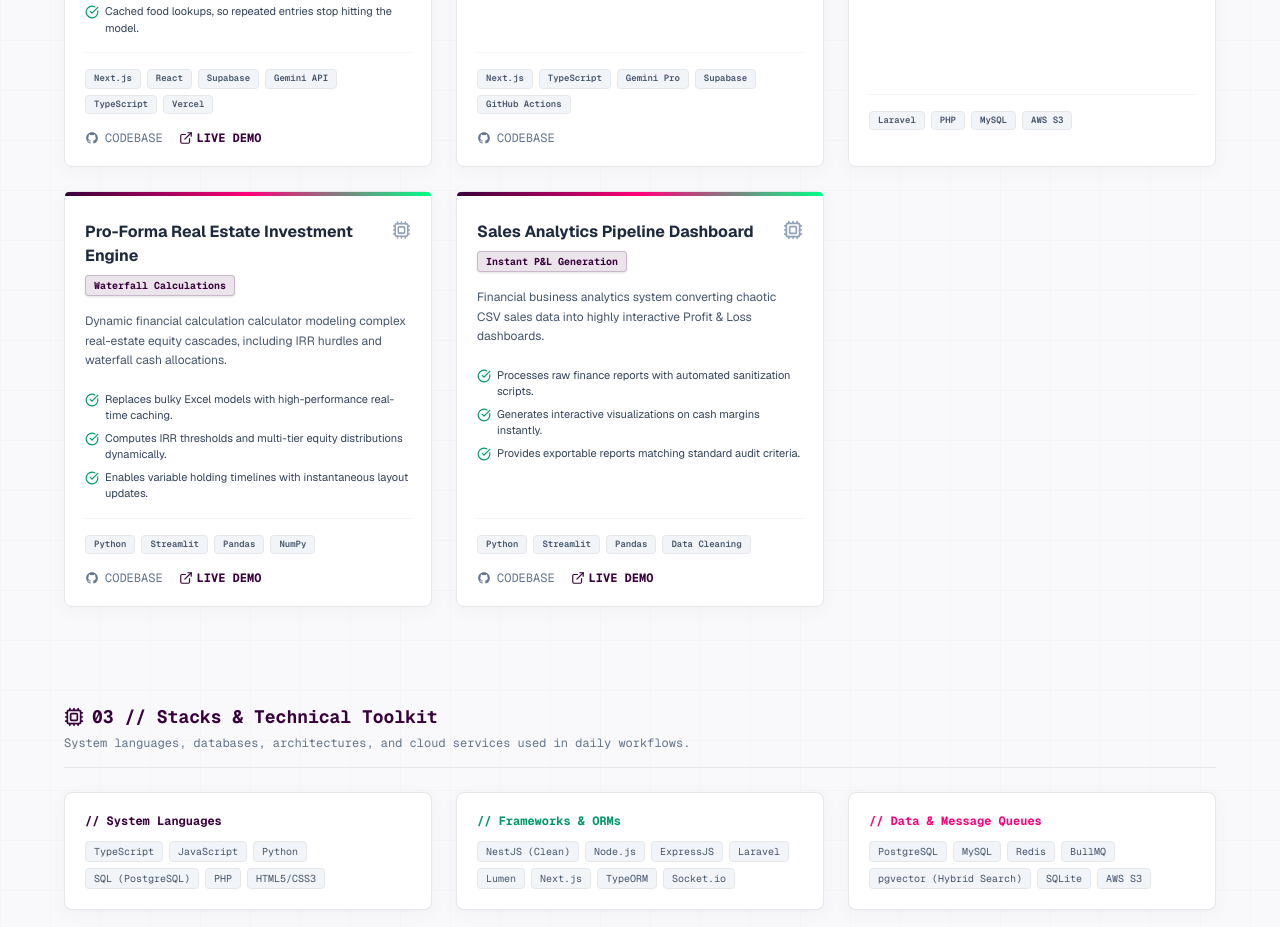
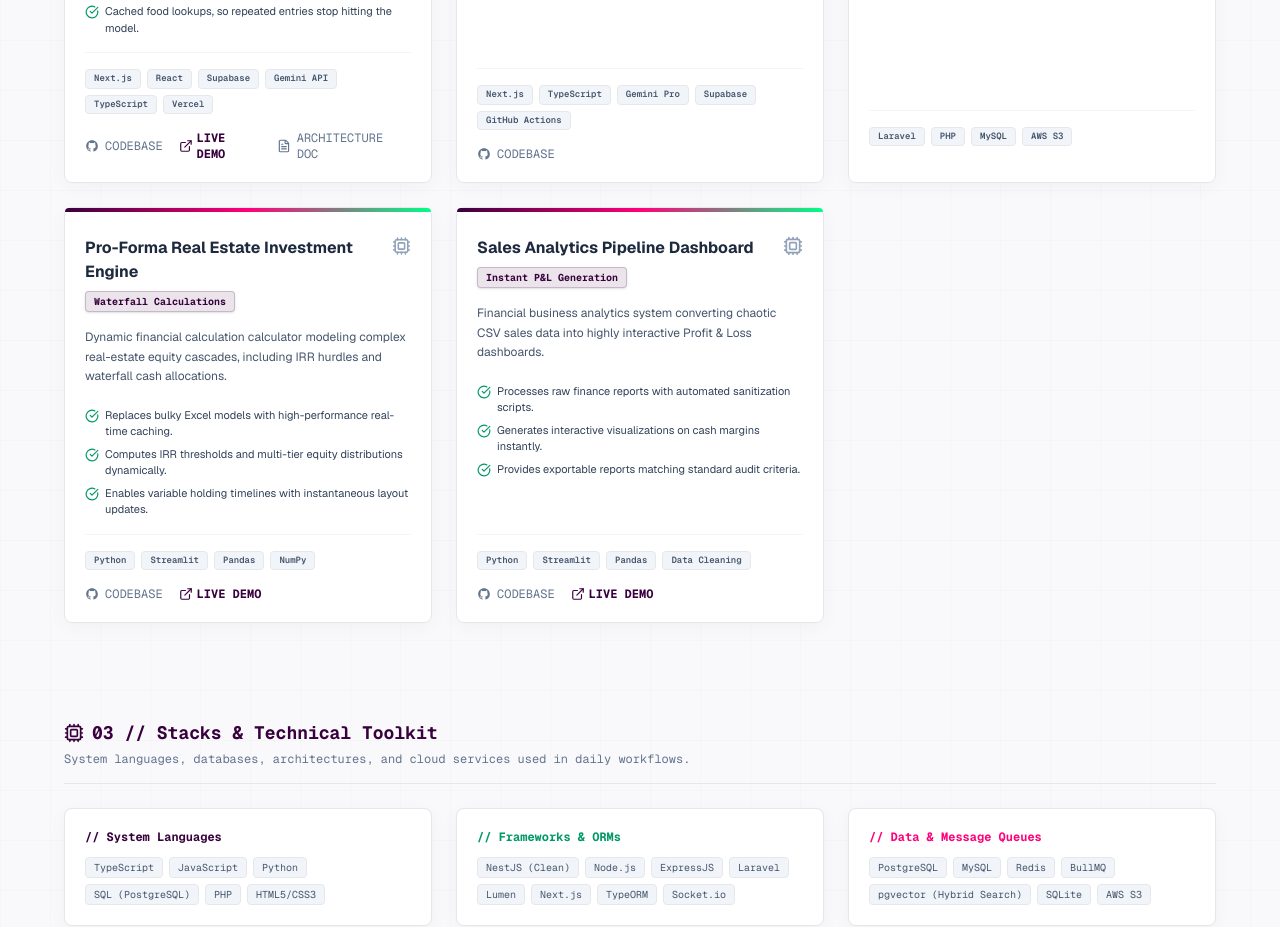
Before and after one commit to omerhabib62/omerhabib62.github.io, a Next.js app: page / in a window 1280 px wide. Shown: the part 2860-3787 px from the top of the page. Built offline with nearby package versions, Linux system fonts and the light colour scheme.

Commit message:
portfolio: link ALLDost architecture doc from the project card
Adds an optional docsUrl to ProjectCard, rendered as an ARCHITECTURE DOC
link, and points ALLDost at the public gist of its architecture document.

```diff
--- a/src/app/page.tsx
+++ b/src/app/page.tsx
@@ -63,6 +63,7 @@ export default function Home() {
       metrics: "Natural-Language Parser",
       githubUrl: "https://github.com/omerhabib62/dost-fitness",
       liveUrl: "https://dost-fitness.vercel.app/",
+      docsUrl: "https://gist.github.com/omerhabib62/e1be2f3b324144731b7afafd03799174",
       highlights: [
         "Plain-language logging converted into structured nutrition and activity records.",
         "Supabase authentication with row-level security on PostgreSQL.",
--- a/src/components/ProjectCard.tsx
+++ b/src/components/ProjectCard.tsx
@@ -1,4 +1,4 @@
-import { ExternalLink, Cpu, CheckCircle } from "lucide-react";
+import { ExternalLink, Cpu, CheckCircle, FileText } from "lucide-react";
 
 interface ProjectCardProps {
   title: string;
@@ -7,6 +7,7 @@ interface ProjectCardProps {
   metrics: string;
   githubUrl?: string;
   liveUrl?: string;
+  docsUrl?: string;
   highlights?: string[];
 }
 
@@ -17,6 +18,7 @@ export default function ProjectCard({
   metrics,
   githubUrl,
   liveUrl,
+  docsUrl,
   highlights
 }: ProjectCardProps) {
   return (
@@ -92,6 +94,16 @@ export default function ProjectCard({
               <ExternalLink className="w-3.5 h-3.5" /> LIVE DEMO
             </a>
           )}
+          {docsUrl && (
+            <a
+              href={docsUrl}
+              target="_blank"
+              rel="noopener noreferrer"
+              className="flex items-center gap-1.5 text-slate-500 hover:text-pl-purple transition-colors"
+            >
+              <FileText className="w-3.5 h-3.5" /> ARCHITECTURE DOC
+            </a>
+          )}
         </div>
       </div>
     </div>
```
